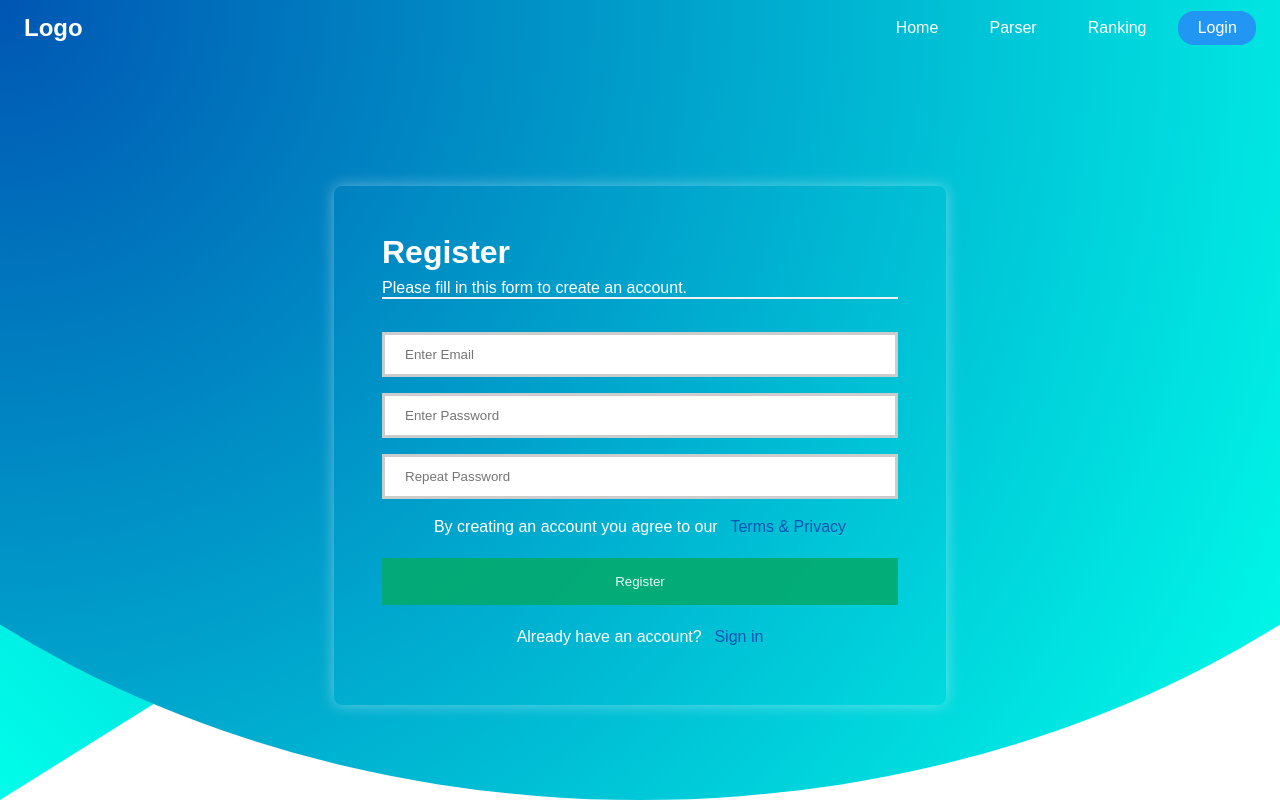
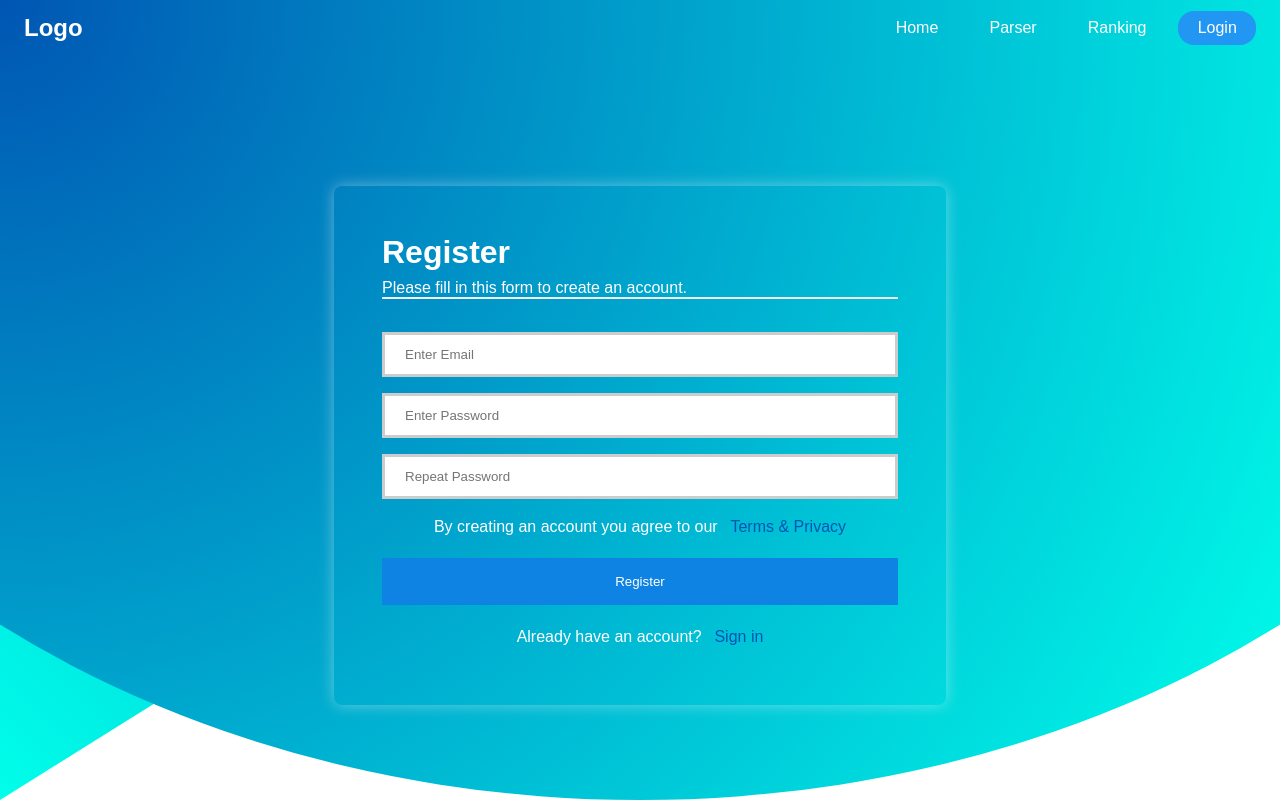
Before and after one commit to B1Th/Resume-Parser-Analyzer, a React (Create React App) app: page /register in a window 1280 px wide. Shown: the top 802 px of the page. Built offline with nearby package versions, Linux system fonts and the light colour scheme; the HTML template or start-up script is replaced by a standard one.

Commit message:
removed some codes

```diff
--- a/src/Login.jsx
+++ b/src/Login.jsx
@@ -1,15 +1,10 @@
-import React, { useEffect } from "react";
+import React from "react";
 import { Link } from "react-router-dom";
-import Aos from "aos";
-import "aos/dist/aos.css";
 
 const Login = () => {
-  useEffect(() => {
-    Aos.init({ duration: 2000, once: true });
-  }, []);
   return (
     <>
-      <div className="login" data-aos="fade-left">
+      <div className="login">
         <div className="login_container">
           <h1>Login</h1>
           <div className="login_form">
--- a/src/Register.jsx
+++ b/src/Register.jsx
@@ -1,15 +1,10 @@
-import React, { useEffect } from "react";
+import React from "react";
 import { Link } from "react-router-dom";
-import Aos from "aos";
-import "aos/dist/aos.css";
 
 const Register = () => {
-  useEffect(() => {
-    Aos.init({ duration: 2000, once: true });
-  }, []);
   return (
     <>
-      <div className="register" data-aos="fade-left">
+      <div className="register">
         <form>
           <div class="register_form">
             <h1>Register</h1>
--- a/src/Testimonials.jsx
+++ b/src/Testimonials.jsx
@@ -26,7 +26,7 @@ const testimonialsData = [
   },
 ];
 
-const Testimoni = ({ author, text, image, animation, delay }) => (
+const Testimoni = ({ author, text, image }) => (
   <div className="testimonial_container_content">
     <img className="testimonial_image" src={image} alt={`${author}'s avatar`} />
     <p className="testimonial_text">{text}</p>
--- a/src/index.css
+++ b/src/index.css
@@ -228,6 +228,7 @@ li a:hover {
 .testimonial_box h1 {
   font-size: 2.5rem;
   width: 30%;
+  border-right: 3px solid #fff;
   padding: 0 1rem 0 7rem;
 }
 
@@ -279,6 +280,7 @@ li a:hover {
     font-size: 2rem;
     width: 100%;
     padding: 0 1rem;
+    border: none;
   }
   .testimonial_container {
     max-width: 300px;
@@ -438,8 +440,7 @@ input[type="password"]:focus {
 .login_form_content button {
   width: 100%;
   padding: 0.8rem;
-  background-color: #04aa6d;
-  opacity: 0.9;
+  background-color: #0f83e3;
   transition: 0.5s;
   color: #fff;
   font-size: 1rem;
@@ -447,7 +448,7 @@ input[type="password"]:focus {
   border: none;
 }
 .login_form_content button:hover {
-  opacity: 1;
+  background-color: #0b7dda;
   cursor: pointer;
 }
 .login_form_content p {
@@ -534,18 +535,18 @@ hr {
 }
 
 .registerbtn {
-  background-color: #04aa6d;
+  background-color: #0f83e3;
   color: white;
   padding: 16px 20px;
   margin: 0.7rem 0;
   border: none;
   cursor: pointer;
   width: 100%;
-  opacity: 0.9;
+  transition: 0.5s;
 }
 
 .registerbtn:hover {
-  opacity: 1;
+  background-color: #0b7dda;
 }
 
 .register_form a {
```
